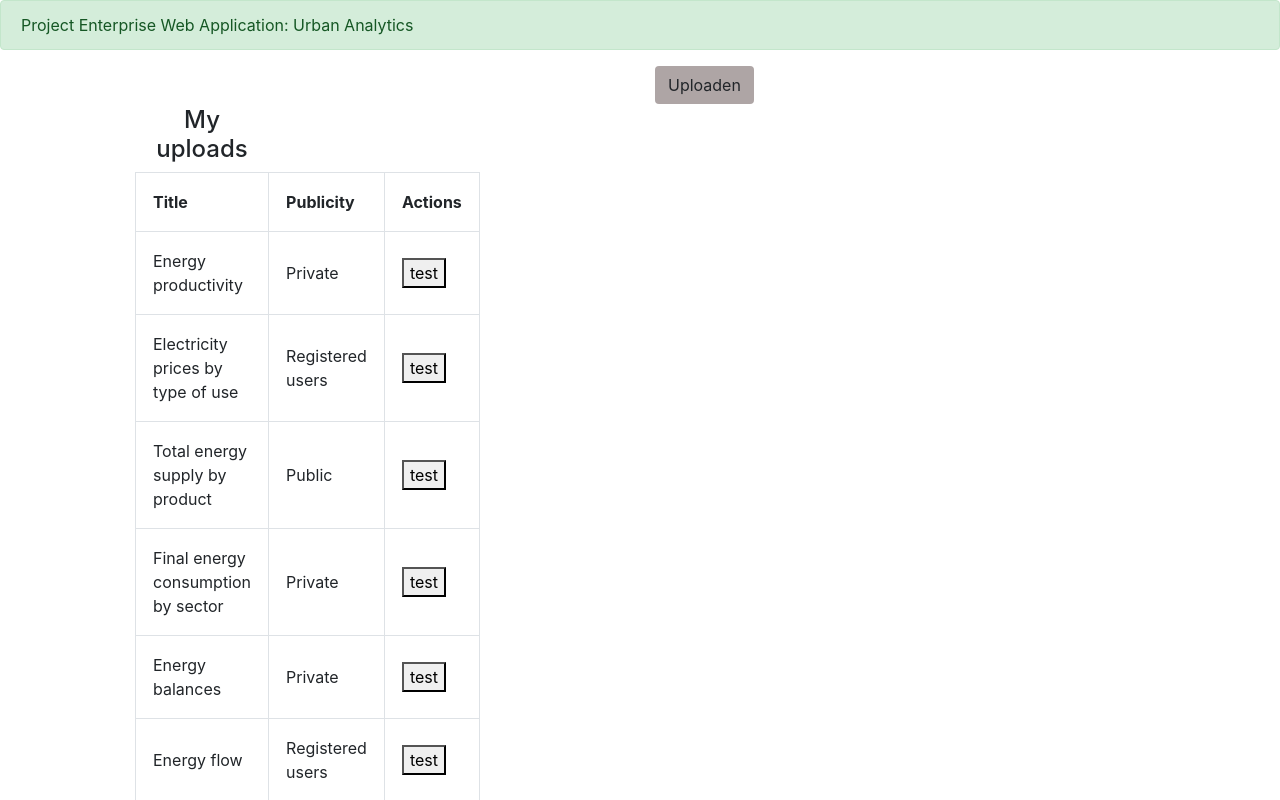
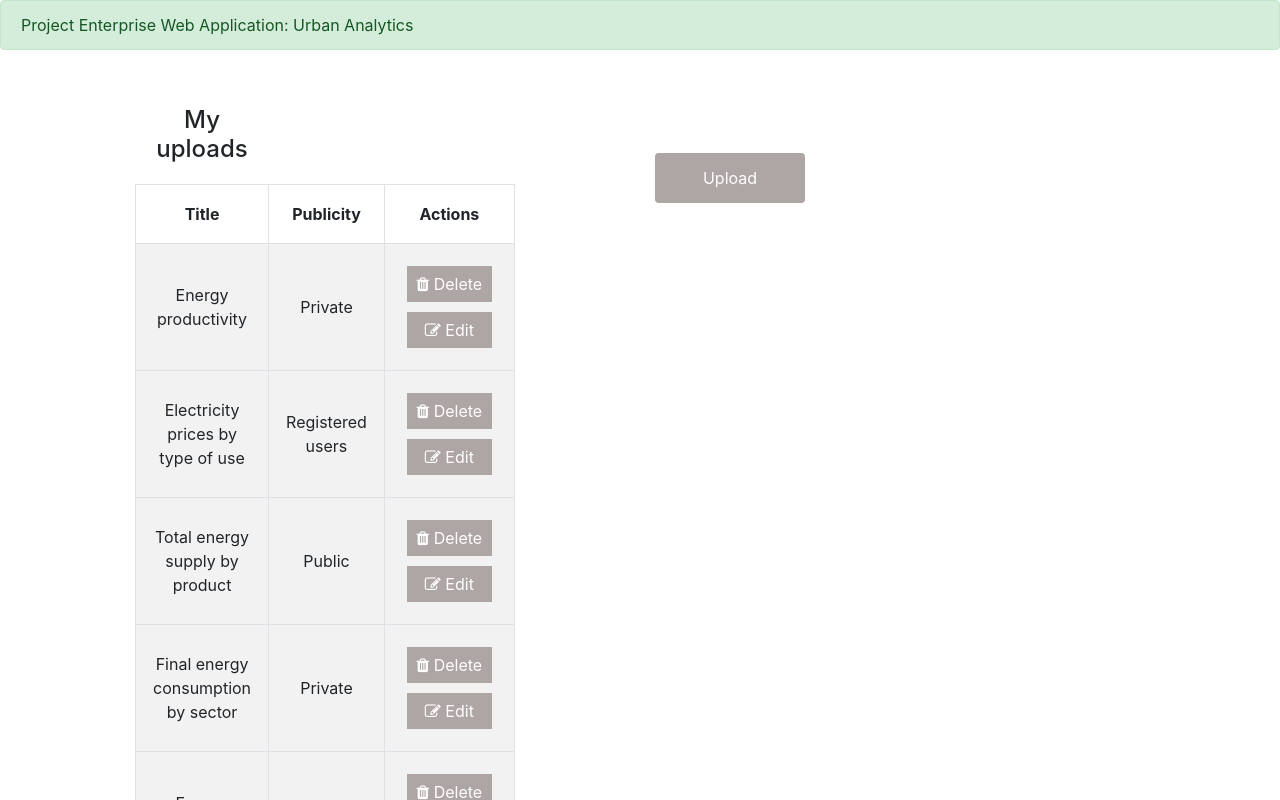
Before and after one commit to JessevanBree/Project-ewa, an Angular app in the folder my-app/: page / in a window 1280 px wide. Shown: the top 800 px of the page. Built offline with nearby package versions, Linux system fonts and the light colour scheme.

Commit message:
My uploads page update

```diff
--- a/my-app/src/app/components/myuploads/myuploads.component.css
+++ b/my-app/src/app/components/myuploads/myuploads.component.css
@@ -1,13 +1,22 @@
 #upload-button {
   background-color: #AEA5A5;
+  margin-top: 87px;
+  color: white;
+  width: 150px;
+  height: 50px;
 }
 
 #title {
   margin-top: 40px;
+  margin-bottom: 20px;
   text-align: center;
 }
 
 /* Table styles */
+
+#datasetTitle {
+  cursor: pointer;
+}
 
 .overviewTable {
   cursor: pointer;
@@ -15,6 +24,9 @@
 
 .overviewTableTd {
   margin: 30px;
+  background-color: #f2f2f2;
+  text-align: center;
+  padding: 17px;
 }
 
 #tabel{
@@ -23,10 +35,7 @@
 
 .tableHeader{
   padding: 17px;
-}
-
-td.overviewTableTd{
-    padding: 17px;
+  text-align: center;
 }
 
 table.table-md.table-bordered {
@@ -38,3 +47,24 @@ table.table-md.table-bordered {
   margin-top: 2px;
   margin-left: 68px;
 }
+
+/* Style action buttons */
+.actionBtn {
+  background-color: #AEA5A5;
+  border: none;
+  color: white;
+  padding: 6px 9px;
+  font-size: 16px;
+  cursor: pointer;
+  width: 85px;
+  margin: 5px;
+}
+
+/* Darker background on mouse-over */
+.actionBtn:hover {
+  background-color: #5e594d;
+}
+
+.actionBtn:focus {
+  border: none;
+}
--- a/my-app/src/app/components/myuploads/myuploads.component.html
+++ b/my-app/src/app/components/myuploads/myuploads.component.html
@@ -12,16 +12,17 @@
           <th class="tableHeader">Actions </th>
         </tr>
         <tr *ngFor="let dataset of datasets;">
-          <td class="overviewTableTd"> {{dataset.title}} </td>
+          <td class="overviewTableTd" id="datasetTitle"> {{dataset.title}} </td>
           <td class="overviewTableTd"> {{dataset.publicity}} </td>
-          <td class="overviewTableTd"> <button type="button">test</button></td>
+          <td class="overviewTableTd">
+            <button class="actionBtn"><i class="fa fa-trash"></i> Delete</button>
+            <button class="actionBtn"><i class="fa fa-edit"></i> Edit</button>
+          </td>
         </tr>
       </table>
     </div>
-
     <div class="col-md-6">
-      <button type="button" class="btn btn-defaul" id="upload-button"> Uploaden</button>
+      <button type="button" class="btn btn-defaul" id="upload-button"> Upload</button>
     </div>
-
   </div>
 </div>
--- a/my-app/src/index.html
+++ b/my-app/src/index.html
@@ -7,6 +7,7 @@
   <meta name="viewport" content="width=device-width, initial-scale=1">
   <link rel="stylesheet" href="https://stackpath.bootstrapcdn.com/bootstrap/4.3.1/css/bootstrap.min.css" integrity="sha384-ggOyR0iXCbMQv3Xipma34MD+dH/1fQ784/j6cY/iJTQUOhcWr7x9JvoRxT2MZw1T" crossorigin="anonymous">
   <link rel="icon" type="image/x-icon" href="favicon.ico">
+  <link rel="stylesheet" href="https://cdnjs.cloudflare.com/ajax/libs/font-awesome/4.7.0/css/font-awesome.min.css"> <!-- Used for icons myuploads -->
 </head>
 <body>
   <app-root></app-root>
```
